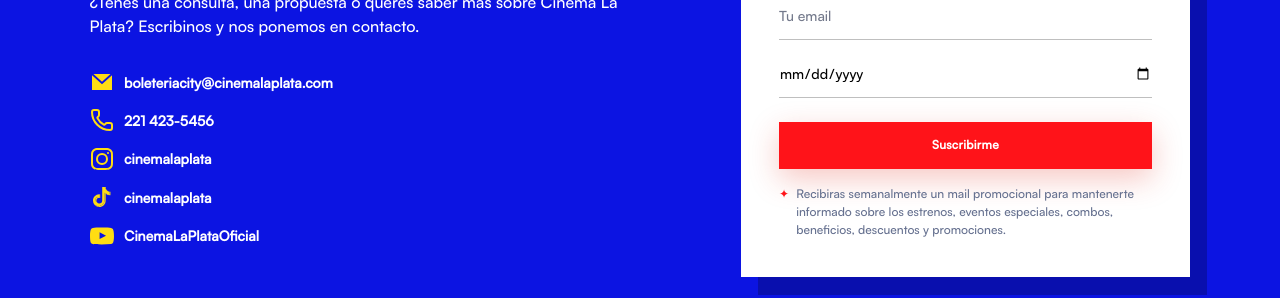
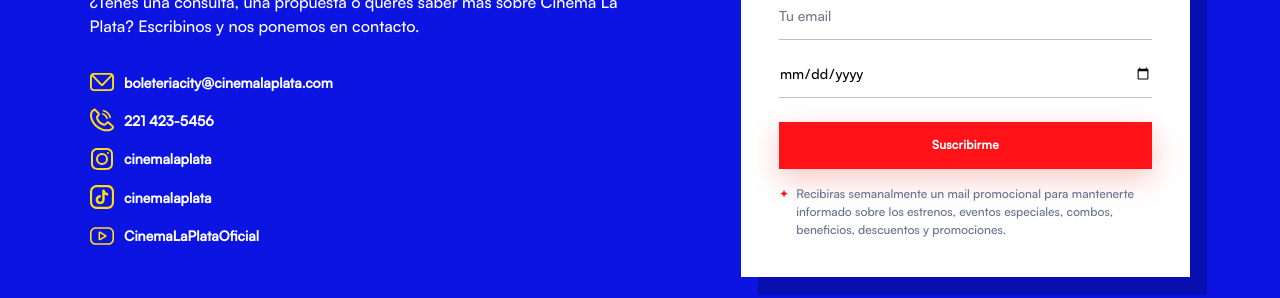
Before and after one commit to Shildo/cinema-la-plata, a Next.js app: page / in a window 1280 px wide. Shown: the part 6190-6488 px from the top of the page. Built offline with nearby package versions, Linux system fonts and the light colour scheme.

Commit message:
switched icons

```diff
--- a/public/svg/MyMail.tsx
+++ b/public/svg/MyMail.tsx
@@ -3,19 +3,16 @@
 export default function MyMail(props: SVGProps<SVGSVGElement>) {
   return (
     <svg
+      height="24px"
       width="24px"
-      height="24px"
-      viewBox="0 0 512 512"
       xmlns="http://www.w3.org/2000/svg"
+      viewBox="0 0 44.95 33.99"
       {...props}
     >
       <path
-        d="M0 28.7l213.334 192.001 213.333-192v312.633H.001L0 28.7zM394.776 0L213.334 163.286 31.89 0h362.886z"
-        transform="translate(42.687 85.34)"
+        d="M37.79 0H7.17C3.22 0 0 3.21 0 7.17v19.65c0 3.95 3.22 7.17 7.17 7.17h30.62c3.95 0 7.17-3.21 7.17-7.17V7.17c0-3.95-3.22-7.17-7.17-7.17zm0 3.54c.34 0 .66.06.97.15L22.48 20.82 6.2 3.68c.31-.09.63-.15.97-.15h30.62zm3.63 23.29c0 2-1.63 3.63-3.63 3.63H7.17c-2 0-3.63-1.63-3.63-3.63V7.17c0-.35.06-.67.15-.99l16.42 17.28c.61.65 1.48 1.02 2.36 1.02s1.75-.37 2.37-1.02L41.26 6.17c.09.32.15.65.15.99v19.66z"
         fill="currentColor"
-        stroke="none"
-        strokeWidth={1}
-        fillRule="evenodd"
+        data-name="Capa 1"
       />
     </svg>
   )
--- /dev/null
+++ b/public/svg/Phone.tsx
@@ -0,0 +1,29 @@
+import { SVGProps } from "react";
+
+export default function Phone(props: SVGProps<SVGSVGElement>) {
+	  return (
+		<svg
+			height="24px"
+			width="24px"
+			xmlns="http://www.w3.org/2000/svg"
+			viewBox="0 0 47.48 44.83"
+			{...props}
+		>
+		<defs>
+			<style>{".cls-1{fill:#ffdd12}"}</style>
+		</defs>
+		<g id="Capa_1-2" data-name="Capa 1">
+			<path
+				fill="currentColor"
+				className="cls-1"
+				d="M41.36 17.36c0 .97-.64 1.69-1.43 1.76-.83.08-1.59-.5-1.73-1.38-.51-3.27-2.01-6.02-4.39-8.29-2.04-1.95-4.44-3.25-7.24-3.76-.4-.07-.81-.12-1.15-.38-.6-.46-.83-1.23-.54-1.88.31-.72 1.04-1.08 1.87-.97 2.63.36 4.99 1.4 7.13 2.92 4 2.83 6.54 6.63 7.42 11.49.04.2.05.4.06.48zM25.02 8.89c1.6.18 3.02.82 4.38 1.64 2.57 1.57 4.27 3.83 5.32 6.62.22.59.33 1.22.4 1.84.1.84-.5 1.6-1.31 1.72-.91.14-1.66-.35-1.84-1.27-.38-1.98-1.3-3.66-2.76-5.02-1.25-1.17-2.68-2.02-4.41-2.31-.86-.14-1.38-.7-1.48-1.45-.08-.64.32-1.33.94-1.63.24-.11.49-.16.76-.15z"
+			/>
+			<path
+				fill="currentColor"
+				className="cls-1"
+				d="M33.98 44.83c-7.32 0-16.14-3.26-22.94-9.27C-.82 25.08-2.59 10.65 3.19 3.74c.16-.2.35-.38.57-.57l2.51-2.12a4.411 4.411 0 016.15.42l5.97 6.64a4.43 4.43 0 01.03 5.9l-2.51 2.84c-.09.1-.13.22-.11.33.55 2.96 2.88 10.12 12.66 12.62.16.04.33 0 .44-.11l3.41-3.41a4.43 4.43 0 016.11-.15l7.62 6.92c1.71 1.55 1.93 4.19.51 6.01l-1.2 1.53c-2.53 2.86-6.64 4.22-11.37 4.22zM9.13 4.01c-.1 0-.2.03-.28.1L6.34 6.23s-.06.05-.08.08c-4.49 5.36-2.54 17.46 7.42 26.26C24.05 41.73 37.78 43.03 42.3 38l1.09-1.39c.14-.18.12-.43-.05-.58l-7.62-6.92a.432.432 0 00-.59.01l-3.41 3.41a4.47 4.47 0 01-4.25 1.16c-12.35-3.15-15.06-12.86-15.6-15.77-.25-1.33.13-2.68 1.04-3.71l2.51-2.84c.15-.16.14-.41 0-.57L9.45 4.16a.448.448 0 00-.32-.14z"
+			/>
+		</g>
+		</svg>
+	  )
+}
--- a/public/svg/TikTok.tsx
+++ b/public/svg/TikTok.tsx
@@ -5,23 +5,26 @@
     <svg
       width="24px"
       height="24px"
-      viewBox="0 0 24 24"
       fill="none"
       xmlns="http://www.w3.org/2000/svg"
+      viewBox="0 0 44.99 44.99"
       {...props}
     >
+      <defs>
+        <style>{".cls-1{fill:#ffdd12}"}</style>
+      </defs>
+      <g id="Capa_1-2" data-name="Capa 1">
         <path
-        d="M16.822 5.134A4.75 4.75 0 0115.648 2h-.919a4.763 4.763 0 002.093 3.134zM8.322 11.905a2.89 2.89 0 00-2.886 2.888c0 1.11.63 2.076 1.55 2.559a2.859 2.859 0 01-.548-1.686 2.89 2.89 0 012.886-2.888c.297 0 .585.05.854.134v-3.51a6.419 6.419 0 00-.854-.06c-.051 0-.097.004-.149.004v2.693a2.905 2.905 0 00-.853-.134z"
           fill="currentColor"
+          className="cls-1"
+          d="M44.54 9.22C43.4 4.6 39.26.87 34.54.19c-.35-.05-.69-.12-1.03-.19H11.47c-.69.13-1.38.23-2.06.4C4.57 1.59.96 5.55.18 10.49c-.05.33-.12.65-.18.98v22.04c.14.74.26 1.48.44 2.21 1.14 4.66 5.26 8.39 10.01 9.08.35.05.69.12 1.03.19h22.04c.69-.13 1.38-.23 2.06-.4 4.84-1.19 8.45-5.15 9.23-10.09.05-.33.12-.65.18-.98V11.47c-.15-.75-.27-1.51-.45-2.25zM41 22.54h-.03c0 3.52.1 7.05-.03 10.57-.11 3.15-1.77 5.45-4.52 6.95-1.28.7-2.67.94-4.12.94H12.68c-3.88 0-7.02-2.16-8.2-5.7-.32-.95-.45-2-.46-3.01-.04-6.52-.03-13.05-.02-19.57 0-3.89 2.13-7.03 5.67-8.23.95-.32 2-.46 3.01-.47 6.56-.04 13.12-.03 19.68-.02 3.85 0 6.98 2.15 8.17 5.68.33.98.45 2.07.47 3.11.06 3.25.02 6.51.02 9.76z"
         />
         <path
-        d="M19.424 6.676v2.67a8.172 8.172 0 01-4.778-1.537v6.989c0 3.487-2.835 6.329-6.324 6.329a6.296 6.296 0 01-3.624-1.147A6.312 6.312 0 009.324 22c3.484 0 6.324-2.837 6.324-6.33V8.683a8.172 8.172 0 004.779 1.537V6.783a4.7 4.7 0 01-1.003-.107z"
           fill="currentColor"
+          className="cls-1"
+          d="M27.44 9.06H22.9v11.76c0 2.27.02 4.54-.02 6.8-.03 1.72-1.3 3.21-2.98 3.62-1.67.41-3.47-.4-4.33-1.95-.81-1.47-.53-3.38.67-4.59 1.08-1.09 2.4-1.32 3.88-1.02v-4.65c-1.71-.31-3.6.05-5.32 1-3.61 2-5.2 6.37-3.77 10.39 1.34 3.77 5.46 6.14 9.41 5.42 4.17-.77 7.02-4.1 7.07-8.34.04-2.9 0-5.8 0-8.7v-.79c2.03 1.37 4.11 2.08 6.49 2.05v-4.53c-4.2-.7-5.46-1.95-6.55-6.47z"
         />
-      <path
-        d="M14.646 14.798V7.809a8.172 8.172 0 004.778 1.537v-2.67a4.773 4.773 0 01-2.602-1.542A4.802 4.802 0 0114.725 2H12.21l-.005 13.777a2.89 2.89 0 01-2.881 2.782 2.898 2.898 0 01-2.343-1.203 2.899 2.899 0 01-1.55-2.558 2.89 2.89 0 012.886-2.889c.297 0 .585.051.854.135V9.351C5.756 9.425 3 12.23 3 15.67a6.31 6.31 0 001.698 4.309 6.296 6.296 0 003.624 1.147c3.484 0 6.324-2.842 6.324-6.33z"
-        fill="currentColor"
-      />
+      </g>
     </svg>
   )
 }
--- a/public/svg/Youtube.tsx
+++ b/public/svg/Youtube.tsx
@@ -1,22 +1,29 @@
 import { SVGProps } from "react"
 
-export default function YouTube(props: SVGProps<SVGSVGElement>) {
+export default function Youtube(props: SVGProps<SVGSVGElement>) {
   return (
     <svg
       width="24px"
       height="24px"
-      viewBox="0 -3 20 20"
       xmlns="http://www.w3.org/2000/svg"
+      viewBox="0 0 44.95 33.21"
       {...props}
     >
-      <path
-        d="M251.988 7291.586v-5.612c1.993.938 3.536 1.843 5.36 2.82-1.505.834-3.367 1.77-5.36 2.792m11.103-8.403c-.344-.453-.93-.805-1.553-.922-1.833-.348-13.267-.349-15.099 0-.5.094-.945.32-1.328.673-1.611 1.495-1.106 9.518-.718 10.817.164.562.375.968.64 1.235.343.352.812.594 1.351.703 1.51.312 9.284.486 15.122.047a2.62 2.62 0 001.39-.712c1.49-1.49 1.388-9.962.195-11.841"
-        transform="translate(-300 -7442) translate(56 160)"
-        fill="currentColor"
-        stroke="none"
-        strokeWidth={1}
-        fillRule="evenodd"
-      />
+      <defs>
+        <style>{".cls-1{fill:#ffdd12}"}</style>
+      </defs>
+      <g id="Capa_1-2" data-name="Capa 1">
+        <path
+          fill="currentColor"
+          className="cls-1"
+          d="M34.24 33.21H10.71C4.8 33.21 0 28.41 0 22.5V10.71C0 4.8 4.8 0 10.71 0h23.53c5.91 0 10.71 4.8 10.71 10.71V22.5c0 5.91-4.8 10.71-10.71 10.71zM10.71 3.02c-4.24 0-7.69 3.45-7.69 7.69V22.5c0 4.24 3.45 7.69 7.69 7.69h23.53c4.24 0 7.69-3.45 7.69-7.69V10.71c0-4.24-3.45-7.69-7.69-7.69H10.71z"
+        />
+        <path
+          fill="currentColor"
+          className="cls-1"
+          d="M18.12 24.75c-.38 0-.75-.1-1.09-.29a2.192 2.192 0 01-1.09-1.89V10.22c0-.78.42-1.5 1.09-1.89.67-.39 1.51-.39 2.18 0l10.7 6.18c.67.39 1.09 1.11 1.09 1.89 0 .78-.42 1.5-1.09 1.89l-10.7 6.18c-.34.19-.71.29-1.09.29zm.84-13.08v9.45l8.18-4.72-8.18-4.72z"
+        />
+      </g>
     </svg>
   )
 }
--- a/src/components/Contact/Contact.tsx
+++ b/src/components/Contact/Contact.tsx
@@ -1,4 +1,4 @@
-import { Phone } from "lucide-react";
+import Phone from "../../../public/svg/Phone";
 import Instagram from "../../../public/svg/Instagram";
 import TikTok from "../../../public/svg/TikTok";
 import YouTube from "../../../public/svg/Youtube";
```
Lines whose indentation alone changed are shown as unchanged.
